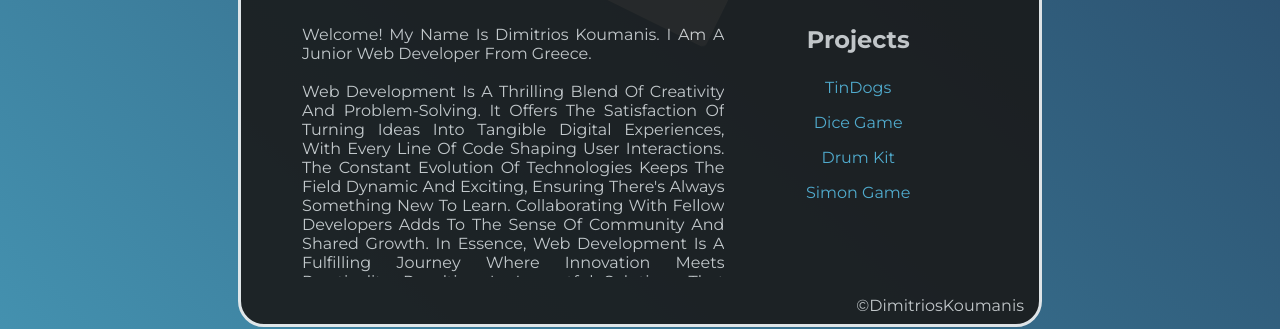
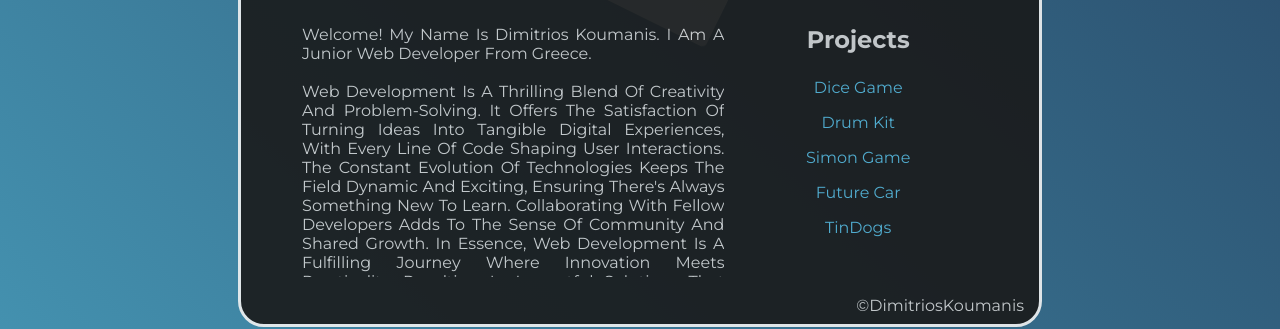
Before and after one commit to JimKoum/MyPortfolio, a plain HTML site: page index.html in a window 1280 px wide. Shown: the part 331-660 px from the top of the page. Drawn offline with nearby package versions, Linux system fonts and the light colour scheme.

Commit message:
index.html

```diff
--- a/index.html
+++ b/index.html
@@ -37,10 +37,11 @@
             <div class="right card">
                 <h3>Projects</h3>
                 <ul>
-                    <li><a href="https://jimkoum.github.io/TinDogProject/">TinDogs</a></li>
                     <li><a href="https://jimkoum.github.io/DiceGame/">Dice Game</a></li>
                     <li><a href="https://jimkoum.github.io/DrumKit/">Drum Kit</a></li>
                     <li><a href="https://jimkoum.github.io/Simon-Game/">Simon Game</a></li>
+                    <li><a href="https://dev11.aboutdev.gr">Future Car</a></li>
+                    <li><a href="https://jimkoum.github.io/TinDogProject/">TinDogs</a></li>
                 </ul>
             </div>
         </div>
```
